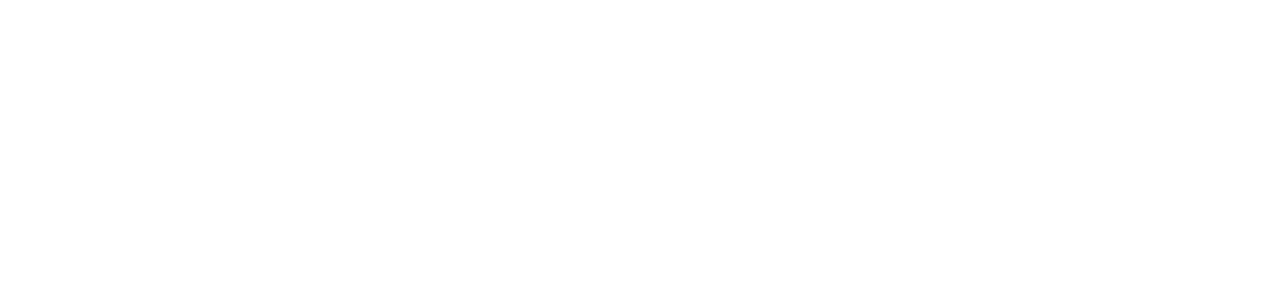
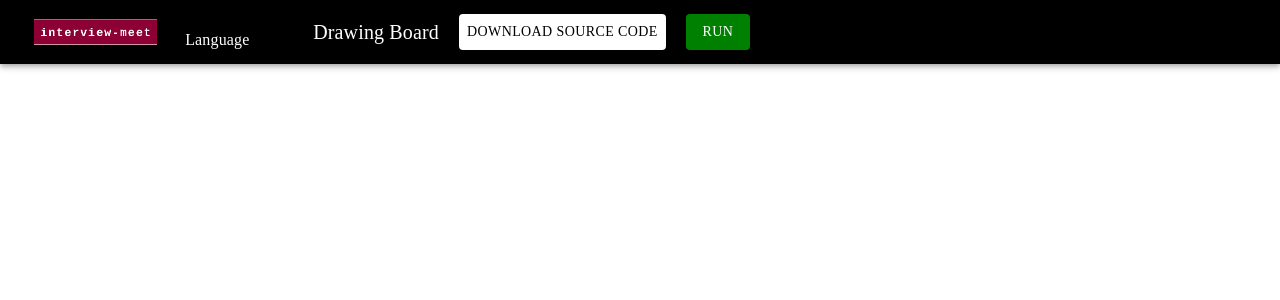
Before and after one commit to divyam09srivastava/interview-meet, a React (Create React App) app: page / in a window 1280 px wide. Shown: the top 300 px of the page. Built offline with nearby package versions, Linux system fonts and the light colour scheme.

Commit message:
first-commit

```diff
--- a/package.json
+++ b/package.json
@@ -3,10 +3,12 @@
   "version": "0.1.0",
   "private": true,
   "dependencies": {
+    "@material-ui/core": "^4.11.3",
     "@testing-library/jest-dom": "^5.11.9",
     "@testing-library/react": "^11.2.5",
     "@testing-library/user-event": "^12.6.3",
     "react": "^17.0.1",
+    "react-bootstrap": "^1.4.3",
     "react-dom": "^17.0.1",
     "react-scripts": "4.0.2",
     "web-vitals": "^1.1.0"
--- a/src/App.js
+++ b/src/App.js
@@ -1,11 +1,13 @@
+import './App.css';
+import React from 'react';
+import Header from "./Components/Header";
 
-import './App.css';
 
 function App() {
   return (
-    <div className="App">
 
-    </div>
+        <Header />
+
   );
 }
 
--- /dev/null
+++ b/src/Components/Header.css
@@ -0,0 +1,16 @@
+/* .root
+{
+        flex-grow: 1;
+
+
+} */
+.menuButton {
+    margin-right: 5px;
+  }
+  .navbar__logo
+  {
+      width: 10%;
+      margin-left: 10px;
+      margin-right: 10px;
+      object-fit: contain;
+  }
--- /dev/null
+++ b/src/Components/Header.js
@@ -0,0 +1,98 @@
+import React from 'react'
+import logo from "./images/interview-meet-logo.PNG";
+import { makeStyles } from '@material-ui/core/styles';
+import AppBar from '@material-ui/core/AppBar';
+import Toolbar from '@material-ui/core/Toolbar';
+import Typography from '@material-ui/core/Typography';
+import Button from '@material-ui/core/Button';
+import IconButton from '@material-ui/core/IconButton';
+import Select from '@material-ui/core/Select';
+import InputLabel from '@material-ui/core/InputLabel';
+import FormControl from '@material-ui/core/FormControl';
+import MenuItem from '@material-ui/core/MenuItem';
+
+import "./Header.css"
+const useStyles = makeStyles((theme) => ({
+
+    formControl: {
+      margin: theme.spacing(1),
+      minWidth: 120,
+    },
+    btn :
+    {
+        marginLeft:"10px",
+        marginRight:"10px",
+        background:"green",color:"white",fontFamily:"Montserrat"
+    }
+    ,
+    title:
+    {
+        marginLeft:"10px",
+        marginRight:"10px",
+        fontFamily:"Montserrat"
+    },
+    btn1: {
+        color:"black", fontFamily:"Montserrat",
+        marginLeft:"10px",
+        marginRight:"10px",
+        background:"white",float:"right"
+
+    }
+  }));
+
+ const Header =() => {
+    const classes = useStyles();
+    const [lang, setLang] = React.useState('');
+    const [open, setOpen] = React.useState(false);
+
+    const handleChange = (event) => {
+      setLang(event.target.value);
+    };
+
+    const handleClose = () => {
+      setOpen(false);
+    };
+
+    const handleOpen = () => {
+      setOpen(true);
+    };
+    return (
+
+        <div className="root">
+        <AppBar position="static" style={{background:"black" , display:"flex"}}>
+          <Toolbar>
+           <img src={logo} className="navbar__logo"></img>
+           <FormControl className={classes.formControl}>
+           <InputLabel id="demo-controlled-open-select-label" style={{color:"white",fontFamily:"Montserrat",marginRight:"10px",marginLeft:"10px"}}>Language</InputLabel>
+        <Select
+          labelId="demo-controlled-open-select-label"
+          id="demo-controlled-open-select"
+          open={open}
+          onClose={handleClose}
+          onOpen={handleOpen}
+          value={lang}
+          onChange={handleChange} style={{color:"white" , fontFamily:"Montserrat"}}
+        >
+          <MenuItem value="">
+            <em>None</em>
+          </MenuItem>
+          <MenuItem value={50}>C</MenuItem>
+          <MenuItem value={54}>C++</MenuItem>
+          <MenuItem value={71}>Python</MenuItem>
+        </Select>
+      </FormControl>
+      <Typography variant="h6" className={classes.title}>
+         Drawing Board
+      </Typography>
+      <Button className={classes.btn1}>Download Source Code</Button>
+      <Button className={classes.btn}>RUN</Button>
+          </Toolbar>
+
+        </AppBar>
+      </div>
+
+    );
+};
+
+
+export default Header;
```
Also changed, not shown: src/Components/images/interview-meet-logo.PNG (added), 1 other file (tests, documents, lock files or other folders).
